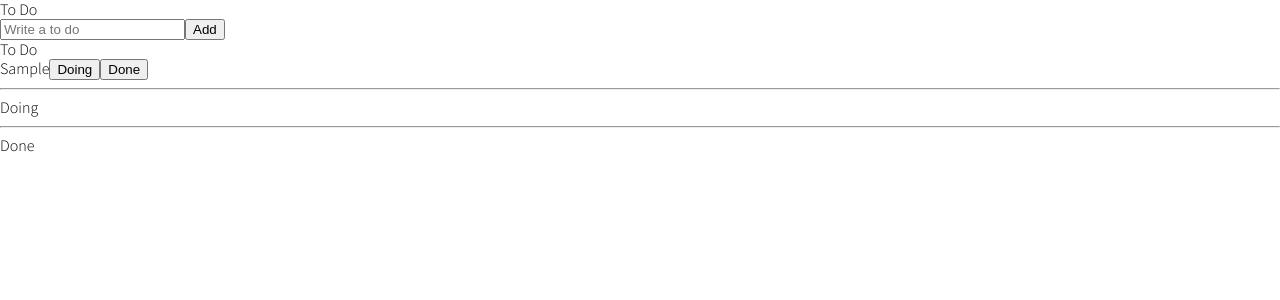
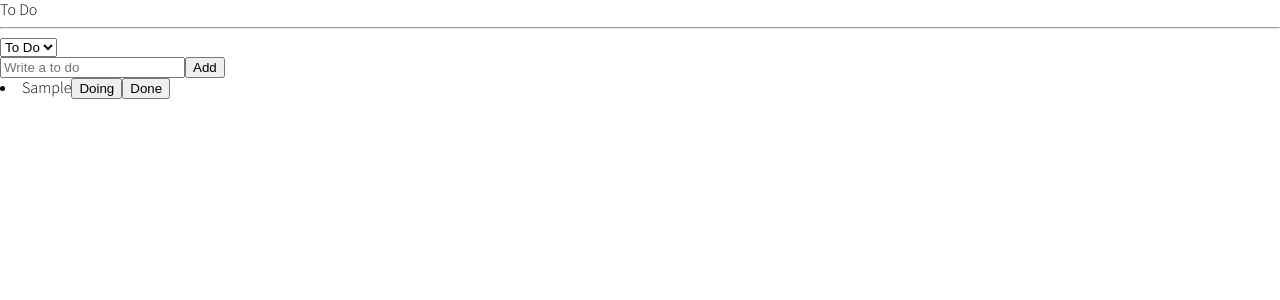
Before and after one commit to mangosteen977/react-master, a React (Create React App) app in the folder react-to-do/: page / in a window 1280 px wide. Both pictures are taken after typing "Sample" into the empty fields and a click on the button "Add". Shown: the top 300 px of the page. Built offline with nearby package versions, Linux system fonts and the light colour scheme.

Commit message:
[react-to-do] category enum type으로 교체,

```diff
--- a/react-to-do/src/atom.tsx
+++ b/react-to-do/src/atom.tsx
@@ -1,11 +1,25 @@
 import { atom, selector } from "recoil";
+
+export const enum Categories { // enum type
+  // "TO_DO", // initializer 없으면, TO_DO = 0
+  "TO_DO" = "TO_DO", // name = TO_DO
+  "DOING" = "DOING",
+  "DONE" = "DONE",
+}
 
 export interface IToDO {
   //atom state 배열의 interface
   id: number;
   text: string;
-  category: "TO_DO" | "DOING" | "DONE";
+  category: Categories;
 }
+
+export const categoryStateAtom = atom<Categories>({
+  //IToDO["category"] : IToDo interface의 category type
+  // 현재 선택 된 카테고리 저장
+  key: "category",
+  default: Categories.TO_DO, // enum type으로 교체
+});
 
 export const toDoStateAtom = atom<IToDO[]>({
   key: "toDo",
@@ -20,10 +34,8 @@
   get: ({ get }) => {
     // selector의 obj 중 하나인 get()은 atom state를 가져옴.
     const toDos = get(toDoStateAtom);
-    return [
-      toDos.filter((toDo) => toDo.category == "TO_DO"),
-      toDos.filter((toDo) => toDo.category == "DOING"),
-      toDos.filter((toDo) => toDo.category == "DONE"),
-    ];
+    const category = get(categoryStateAtom);
+    // 현재 선택 된 category만 반환
+    return toDos.filter((toDo) => toDo.category == category);
   },
 });
--- a/react-to-do/src/components/CreateToDo.tsx
+++ b/react-to-do/src/components/CreateToDo.tsx
@@ -1,6 +1,6 @@
 import { useForm } from "react-hook-form";
-import { useSetRecoilState } from "recoil";
-import { toDoStateAtom } from "../atom";
+import { useRecoilValue, useSetRecoilState } from "recoil";
+import { categoryStateAtom, toDoStateAtom } from "../atom";
 
 interface IForm {
   //useForm
@@ -9,11 +9,12 @@
 function CreateToDo() {
   const { register, handleSubmit, setValue } = useForm<IForm>();
   const setToDos = useSetRecoilState(toDoStateAtom); // atom 쓰기(SetterOrUpdater)
+  const category = useRecoilValue(categoryStateAtom); // 현재 선택 된 category
 
   const handleValid = ({ toDo }: IForm) => {
     //data.toDo
     setToDos((oldToDos) => [
-      { id: Date.now(), text: toDo, category: "TO_DO" },
+      { id: Date.now(), text: toDo, category },
       ...oldToDos,
     ]);
     setValue("toDo", "");
--- a/react-to-do/src/components/ToDo.tsx
+++ b/react-to-do/src/components/ToDo.tsx
@@ -1,5 +1,5 @@
 import { useSetRecoilState } from "recoil";
-import { IToDO, toDoStateAtom } from "../atom";
+import { IToDO, toDoStateAtom, Categories } from "../atom";
 
 function ToDo({ text, category, id }: IToDO) {
   // TS) interface의 property type 항목 하나만 설정 하기. Iinterface["property"]
@@ -27,18 +27,18 @@
   return (
     <li>
       {text}
-      {category !== "TO_DO" && (
-        <button name="TO_DO" onClick={onClick}>
+      {category !== Categories.TO_DO && (
+        <button name={Categories.TO_DO} onClick={onClick}>
           To Do
         </button>
       )}
-      {category !== "DOING" && (
-        <button name="DOING" onClick={onClick}>
+      {category !== Categories.DOING && (
+        <button name={Categories.DOING} onClick={onClick}>
           Doing
         </button>
       )}
-      {category !== "DONE" && (
-        <button name="DONE" onClick={onClick}>
+      {category !== Categories.DONE && (
+        <button name={Categories.DONE} onClick={onClick}>
           Done
         </button>
       )}
--- a/react-to-do/src/components/ToDoList.tsx
+++ b/react-to-do/src/components/ToDoList.tsx
@@ -1,42 +1,35 @@
-import { useRecoilValue } from "recoil";
-import { toDoSelector, toDoStateAtom } from "../atom";
+import { useRecoilState, useRecoilValue } from "recoil";
+import { categoryStateAtom, toDoSelector, Categories } from "../atom";
 import CreateToDo from "./CreateToDo";
 import ToDo from "./ToDo";
 
 function ToDoList() {
   // const [toDos, setToDos] = useRecoilState(toDoStateAtom); // atom 읽고 쓰기
-  const toDos = useRecoilValue(toDoStateAtom); // atom 읽기
+  // const toDos = useRecoilValue(toDoStateAtom); // atom 읽기
   // const modFn = useSetRecoilState(toDoState); // atom 쓰기(SetterOrUpdater)
-  const [todo, doing, done] = useRecoilValue(toDoSelector);
-
+  const toDos = useRecoilValue(toDoSelector);
+  const [category, setCategory] = useRecoilState(categoryStateAtom);
+  const onInput = (event: React.FormEvent<HTMLSelectElement>) => {
+    /*
+    oninput : 이벤트는 요소의 값이 변경된 직후 발생.
+    onchange : 내용이 변경된 후 요소가 포커스를 잃었을 때 발생.
+    */
+    setCategory(event.currentTarget.value as any);
+  };
   return (
     <div>
       <h1>To Do</h1>
+      <hr />
+      <select onInput={onInput} value={category}>
+        <option value={Categories.TO_DO}>To Do</option>
+        <option value={Categories.DOING}>Doing</option>
+        <option value={Categories.DONE}>Done</option>
+      </select>
       {/* to do create form */}
       <CreateToDo />
-      <h2>To Do</h2>
-      <ul>
-        {todo.map((toDo) => (
-          // text, id, category {} props로 펼쳐서 전달
-          <ToDo key={toDo.id} {...toDo} />
-        ))}
-      </ul>
-      <hr />
-      <h2>Doing</h2>
-      <ul>
-        {doing.map((toDo) => (
-          // text, id, category {} props로 펼쳐서 전달
-          <ToDo key={toDo.id} {...toDo} />
-        ))}
-      </ul>
-      <hr />
-      <h2>Done</h2>
-      <ul>
-        {done.map((toDo) => (
-          // text, id, category {} props로 펼쳐서 전달
-          <ToDo key={toDo.id} {...toDo} />
-        ))}
-      </ul>
+      {toDos?.map((toDo) => (
+        <ToDo key={toDo.id} {...toDo} />
+      ))}
     </div>
   );
 }
```
